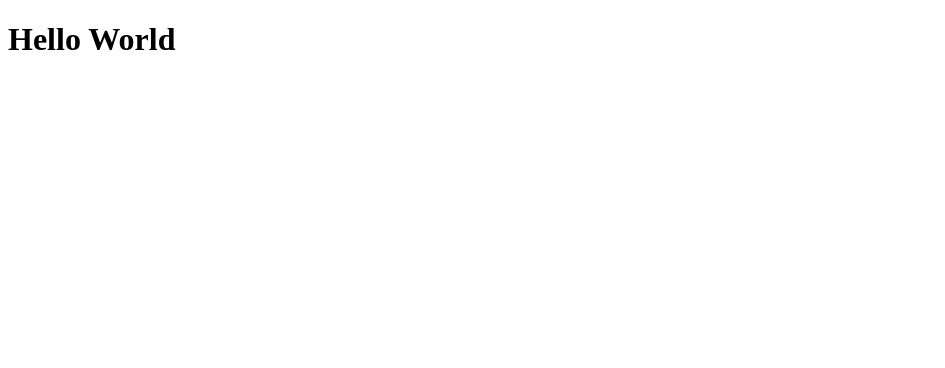
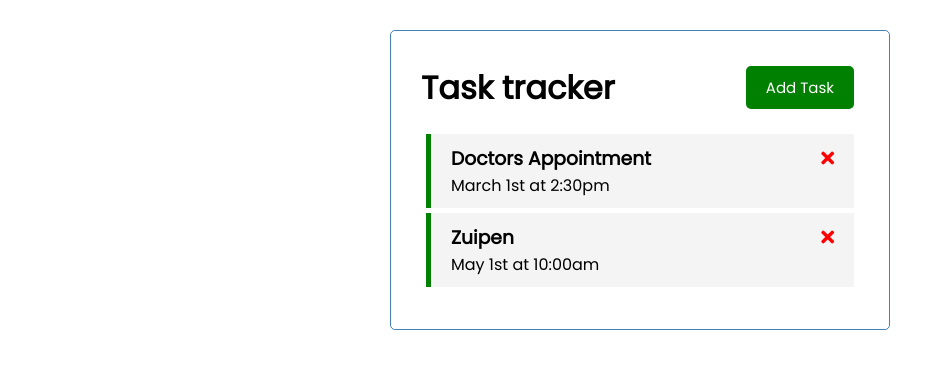
Before and after one commit to LennertVerbesselt/Todo-App, a Vue app: page / in a window 1280 px wide. Shown: the top 368 px of the page, without its empty margins (0-945 px from the left). Built offline with nearby package versions, Linux system fonts and the light colour scheme.

Commit message:
Added 'Add Task' Button & List tasks statically

```diff
--- a/public/index.html
+++ b/public/index.html
@@ -4,6 +4,7 @@
     <meta charset="utf-8">
     <meta http-equiv="X-UA-Compatible" content="IE=edge">
     <meta name="viewport" content="width=device-width,initial-scale=1.0">
+    <link rel="stylesheet" href="https://cdnjs.cloudflare.com/ajax/libs/font-awesome/5.15.3/css/all.min.css" />
     <link rel="icon" href="<%= BASE_URL %>favicon.ico">
     <title><%= htmlWebpackPlugin.options.title %></title>
   </head>
--- a/src/App.vue
+++ b/src/App.vue
@@ -1,19 +1,84 @@
 <template>
-  <h1> Hello World </h1>
-
+  <div class="container">
+    <Header title="Task tracker" />
+    <Tasks :tasks="tasks" />
+  </div>
 </template>
 
 <script>
-
+import Header from './components/Header'
+import Tasks from './components/Tasks'
 
 export default {
-  name: 'App',
+  name: "App",
   components: {
-
+    Header,
+    Tasks,
+  },
+  data() {
+    return {
+      tasks: []
+    }
+  },
+  created() {
+    this.tasks = [
+      {
+        id:1,
+        text: 'Doctors Appointment',
+        day: 'March 1st at 2:30pm',
+        reminder: 'true',
+      },
+      {
+        id:2,
+        text: 'Zuipen',
+        day: 'May 1st at 10:00am',
+        reminder: 'true',
+      },
+    ]
   }
-}
+};
 </script>
 
 <style>
-
+@import url("https://fonts.googleapis.com/css2?family=Poppins:wght@300;400&display=swap");
+* {
+  box-sizing: border-box;
+  margin: 0;
+  padding: 0;
+}
+body {
+  font-family: "Poppins", sans-serif;
+}
+.container {
+  max-width: 500px;
+  margin: 30px auto;
+  overflow: auto;
+  min-height: 300px;
+  border: 1px solid steelblue;
+  padding: 30px;
+  border-radius: 5px;
+}
+.btn {
+  display: inline-block;
+  background: #000;
+  color: #fff;
+  border: none;
+  padding: 10px 20px;
+  margin: 5px;
+  border-radius: 5px;
+  cursor: pointer;
+  text-decoration: none;
+  font-size: 15px;
+  font-family: inherit;
+}
+.btn:focus {
+  outline: none;
+}
+.btn:active {
+  transform: scale(0.98);
+}
+.btn-block {
+  display: block;
+  width: 100%;
+}
 </style>
--- /dev/null
+++ b/src/components/Button.vue
@@ -0,0 +1,18 @@
+<template>
+    <button @click="onClick()" :style="{background:color}" class="btn">{{text}}</button>
+</template>
+
+<script>
+export default {
+    name: 'Button',
+    props: {
+        text: String,
+        color: String,
+    },
+    methods: {
+        onClick(){
+            console.log('click')
+        }
+    }
+}
+</script>
--- /dev/null
+++ b/src/components/Header.vue
@@ -0,0 +1,33 @@
+<template>
+    <header>
+        <h1>
+            {{ title }}
+        </h1>
+        <Button text="Add Task" color="green"/>
+    </header>
+</template>
+
+<script>
+
+import Button from './Button'
+
+    export default {
+        name: 'Header',
+        props: {
+            title: String,
+        },
+        components: {
+            Button
+        }
+    }
+
+</script>
+
+<style scoped>
+header {
+    display: flex;
+    justify-content: space-between;
+    align-items: center;
+    margin-bottom: 20px;
+}
+</style>
--- /dev/null
+++ b/src/components/Task.vue
@@ -0,0 +1,38 @@
+<template>
+    <div :class="[task.reminder ? 'reminder' : '', 'task']">
+        <h3>{{task.text}}
+            <i class="fas fa-times"></i>
+        </h3>
+        <p>{{task.day}}</p>
+    </div>
+
+</template>
+
+<script>
+export default {
+    name: 'Task',
+    props: {
+        task: Object
+    }
+}
+</script>
+
+<style scoped>
+    .fas {
+  color: red;
+}
+.task {
+  background: #f4f4f4;
+  margin: 5px;
+  padding: 10px 20px;
+  cursor: pointer;
+}
+.task.reminder {
+  border-left: 5px solid green;
+}
+.task h3 {
+  display: flex;
+  align-items: center;
+  justify-content: space-between;
+}
+</style>
--- /dev/null
+++ b/src/components/Tasks.vue
@@ -0,0 +1,19 @@
+<template>
+    <div :key="task.id" v-for="task in tasks">
+        <Task :task="task" />
+    </div>
+</template>
+
+<script>
+import Task from './Task'
+
+export default {
+    name: 'Tasks',
+    props : {
+        tasks: Array
+    },
+    components: {
+        Task
+    }
+}
+</script>
```
